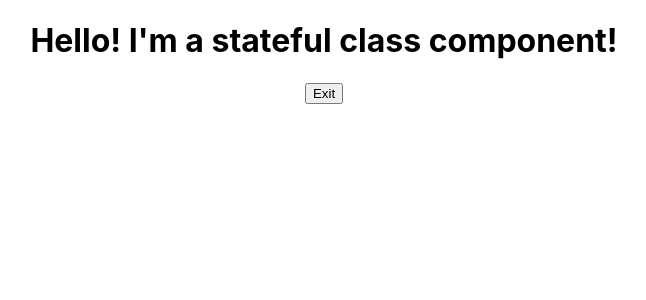
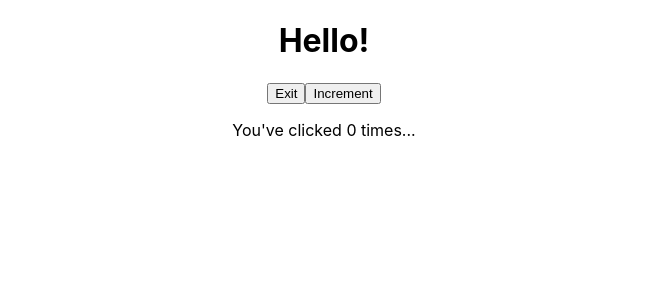
Before and after one commit to AndypSheridan/github-react, a React (Create React App) app in the folder my-app/: page / in a window 1280 px wide. Shown: the top 300 px of the page, without its empty margins (316-962 px from the left). Built offline with nearby package versions, Linux system fonts and the light colour scheme.

Commit message:
Update Set State in sfwps.js

```diff
--- a/my-app/src/App.js
+++ b/my-app/src/App.js
@@ -1,13 +1,15 @@
 import logo from './logo.svg';
 import './App.css';
-import StatefulGreeting from './components/StatefulGreeting';
+// import StatefulGreeting from './components/StatefulGreeting';
+// import StatefulGreetingWithCallback from './components/StatefulGreetingWithCallback';
+import StatefulGreetingWithPrevState from './components/StatefulGreetingWithPrevState';
 
 function App() {
   return (
     <div className="App">
       {/* <FunctionalGreeting /> */}
       {/* FunctionalGreetingWithProps greeting="Nice to meet you!" name="Andy" */}
-      <StatefulGreeting greeting="I'm a stateful class component!" />
+      <StatefulGreetingWithPrevState />
     </div>
   );
 }
--- /dev/null
+++ b/my-app/src/components/StatefulGreetingWithCallback.js
@@ -0,0 +1,35 @@
+import React from "react";
+
+class StatefulGreetingWithCallback extends React.Component{
+
+    constructor(props) {
+        super(props);
+        this.state = {
+            introduction: "Hello!",
+            buttonText: "Exit",
+        };
+    }
+
+    handleClick() {
+        this.setState({
+            introduction: "Goodbye!",
+            buttonText: "Enter"
+        }, ()=>{
+        console.log('new state', this.state.introduction);
+        console.log('new state', this.state.buttonText);
+        });
+        console.log(this.state.introduction);
+        console.log(this.state.buttonText);
+    }
+
+    render() {
+        return (
+            <div>
+                <h1>{this.state.introduction} {this.props.greeting}</h1>
+                <button onClick={() => this.handleClick()}>{this.state.buttonText}</button>
+            </div>
+        )
+    }
+}
+
+export default StatefulGreetingWithCallback;
--- /dev/null
+++ b/my-app/src/components/StatefulGreetingWithPrevState.js
@@ -0,0 +1,47 @@
+import React from "react";
+
+class StatefulGreetingWithPrevState extends React.Component{
+
+    constructor(props) {
+        super(props);
+        this.state = {
+            introduction: "Hello!",
+            buttonText: "Exit",
+            count: 0,
+        };
+    }
+
+    handleClick() {
+        this.setState((prevState, prevProps) => {
+            console.log('Previous State:', prevState);
+            console.log('Previous Props:', prevProps);
+            return {
+                introduction: prevState.introduction === "Hello!" ? "Goodbye!" : "Hello!",
+                buttonText: prevState.buttonText === "Exit" ? "Enter" : "Exit",
+            };
+        });
+    }
+
+    increment() {
+        this.setState((prevState, prevProps) => {
+            console.log("Previous State:", prevState);
+            console.log("Previous Props:", prevProps);
+            return {
+                count: prevState.count + 1,
+            };
+        });
+    }
+
+    render() {
+        return (
+            <div>
+                <h1>{this.state.introduction} {this.props.greeting}</h1>
+                <button onClick={() => this.handleClick()}>{this.state.buttonText}</button>
+                <button onClick={() => this.increment()}>Increment</button>
+                <p>You've clicked {this.state.count} times...</p>
+            </div>
+        )
+    }
+}
+
+export default StatefulGreetingWithPrevState;
```
